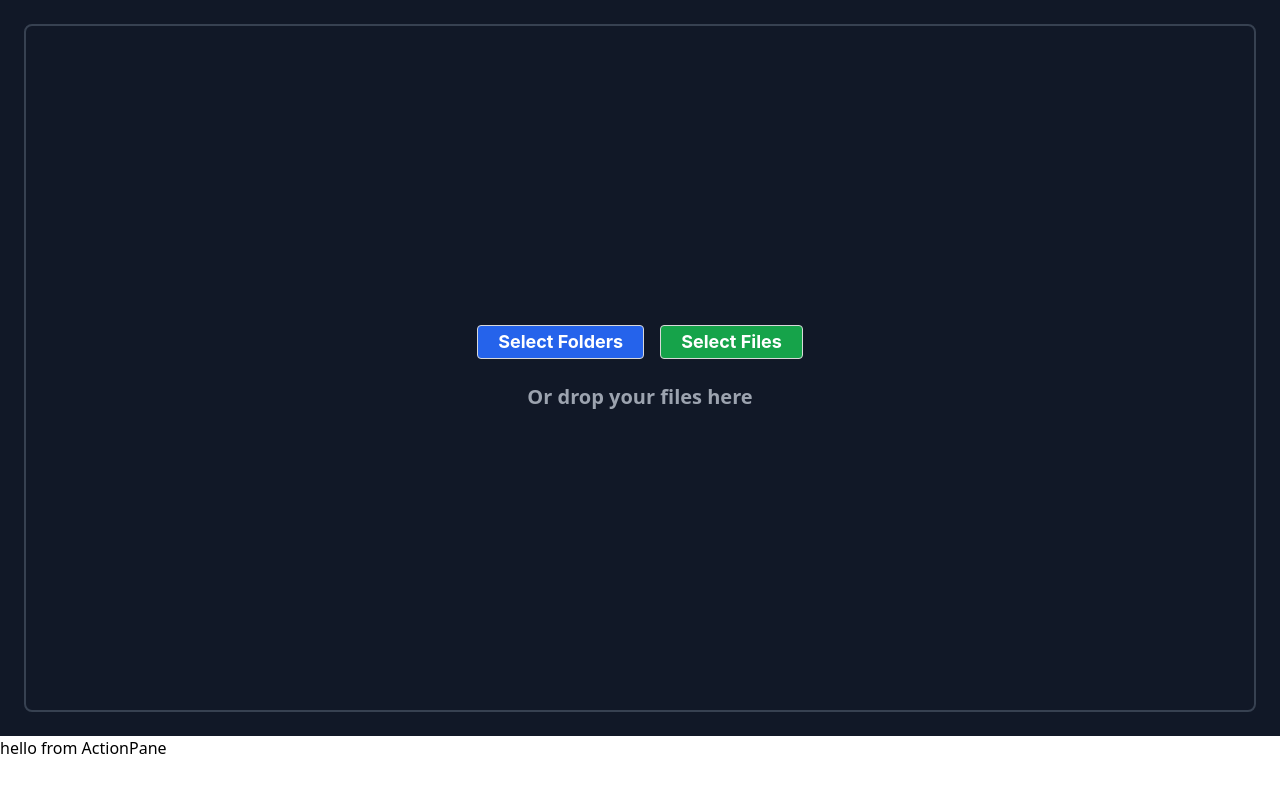
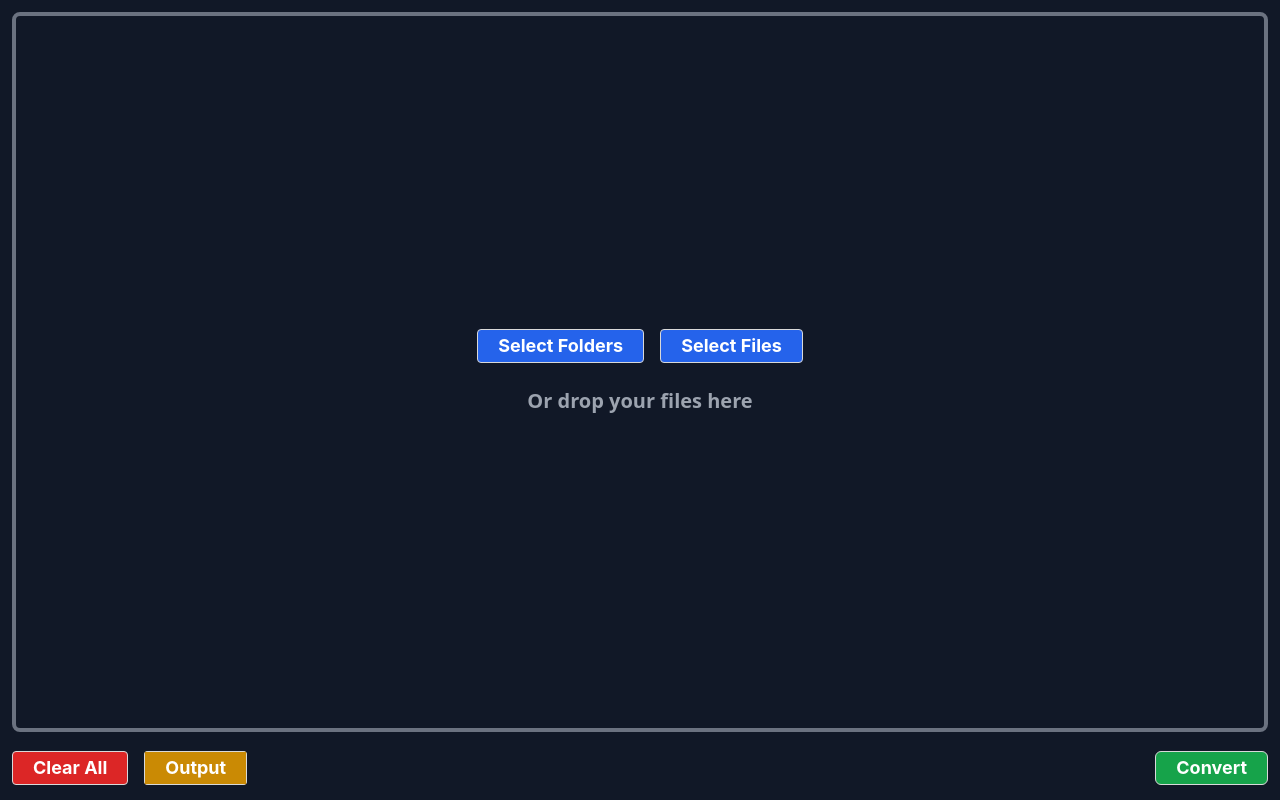
Before and after one commit to lotanbar/MediaMagic, a React (Vite) app: page / in a window 1280 px wide. Built offline with nearby package versions, Linux system fonts and the light colour scheme.

Commit message:
refactor: :lipstick: ActionPane

```diff
--- a/src/main/utils.ts
+++ b/src/main/utils.ts
@@ -1,5 +1,6 @@
 import path from 'path'
 import { getVideoDurationInSeconds } from 'get-video-duration'
+import { DirItem } from '../types'
 
 export function isValidExt(filePath: string): string | null {
   const validExt: Record<string, string[]> = {
@@ -36,3 +37,7 @@ export async function getDuration(filePath: string): Promise<string> {
     throw err
   }
 }
+
+export async function convertExplorer(explorer: DirItem[], outputDir: string) {
+  console.log('hello from convertExplorer in utils.ts')
+}
--- a/src/renderer/src/ExplorerContext.tsx
+++ b/src/renderer/src/ExplorerContext.tsx
@@ -1,13 +1,89 @@
 import React, { createContext, useState, useContext } from 'react'
 import { DirItem, ExplorerContextType } from '../../types'
+import { notification } from 'antd'
+import { InfoCircleOutlined } from '@ant-design/icons'
 
 const ExplorerContext = createContext<ExplorerContextType | undefined>(undefined)
 
 export const ExplorerProvider: React.FC<{ children: React.ReactNode }> = ({ children }) => {
   const [explorer, setExplorer] = useState<DirItem[]>([])
 
+  // Config 'no children' notification
+  const showEmptyFolderNotification = (): void => {
+    notification.info({
+      message: 'Empty Folder',
+      description: 'This folder does not contain any items.',
+      icon: <InfoCircleOutlined style={{ color: '#1890ff' }} />,
+      placement: 'topRight',
+      duration: 3
+    })
+  }
+
+  // Those function are quite complex. I won't lie, I mostly used Claude for those, which is why I made sure to place descriptive comments
+  const expandFolder = (index: number, depth: number): void => {
+    setExplorer((prevExplorer) => {
+      // Main function to update the explorer structure
+      const updateExplorer = (items: DirItem[], currentDepth: number): DirItem[] => {
+        return items.map((item, i) => {
+          if (i === index && currentDepth === depth) {
+            if (!item.children || item.children.length === 0) {
+              showEmptyFolderNotification()
+              return item // Don't toggle if empty
+            }
+            const newIsExpanded = !item.isExpanded
+            return {
+              ...item,
+              isExpanded: newIsExpanded,
+              // If expanding, keep children as is. If collapsing, collapse all subfolders
+              children: newIsExpanded ? item.children : collapseAll(item.children)
+            }
+          }
+          if (item.children) {
+            return { ...item, children: updateExplorer(item.children, currentDepth + 1) }
+          }
+          return item
+        })
+      }
+
+      // Start the update process from the top level
+      return updateExplorer(prevExplorer, 0)
+    })
+  }
+
+  // Helper function to recursively collapse all subfolders
+  const collapseAll = (items: DirItem[] | undefined): DirItem[] | undefined => {
+    return items?.map((item) => ({
+      ...item,
+      isExpanded: false,
+      children: collapseAll(item.children)
+    }))
+  }
+
+  const deleteItem = (index: number, depth: number): void => {
+    setExplorer((prevExplorer) => {
+      // Recursive function to update the explorer structure
+      const updateExplorer = (items: DirItem[], currentDepth: number): DirItem[] => {
+        return items.filter((item, i) => {
+          // If this is the item to delete, remove it by returning false
+          if (i === index && currentDepth === depth) {
+            return false
+          }
+          // If item has children, recursively update them
+          if (item.children) {
+            item.children = updateExplorer(item.children, currentDepth + 1)
+          }
+          // Keep all other items
+          return true
+        })
+      }
+
+      // Start the update process from the top level
+      return updateExplorer(prevExplorer, 0)
+    })
+  }
+
   return (
-    <ExplorerContext.Provider value={{ explorer, setExplorer }}>
+    <ExplorerContext.Provider value={{ explorer, setExplorer, expandFolder, deleteItem }}>
       {children}
     </ExplorerContext.Provider>
   )
--- a/src/renderer/src/comps/ActionPane.tsx
+++ b/src/renderer/src/comps/ActionPane.tsx
@@ -1,3 +1,83 @@
+import { useState } from 'react'
+import { cloneDeep } from 'lodash'
+import { useExplorer } from '../ExplorerContext'
+import { Button, Input, notification } from 'antd'
+import { InfoCircleOutlined } from '@ant-design/icons'
+
 export default function ActionPane(): JSX.Element {
-  return <div>hello from ActionPane</div>
+  const [outputDir, setOutputDir] = useState<string>('')
+
+  const { explorer, setExplorer } = useExplorer()
+
+  // Config 'no selected files' notification
+  const showSelectedFilesNotification = (): void => {
+    notification.info({
+      message: 'No Content Loaded',
+      description: 'Please load content using one of the methods above',
+      icon: <InfoCircleOutlined style={{ color: '#1890ff' }} />,
+      placement: 'topRight',
+      duration: 3
+    })
+  }
+
+  const handleSelectOutputDir = async (): Promise<void> => {
+    console.log('hello from output dir')
+    const res = await window.electron.ipcRenderer.invoke('SELECT_OUTPUT_DIR')
+    console.log('res is front', res)
+    setOutputDir(res)
+  }
+
+  const handleConvertExplorer = async (): Promise<void> => {
+    // Clone explorer
+    if (explorer.length > 0) {
+      const clonedExplorer = cloneDeep(explorer);  // Properly cloning the explorer
+      const props = { clonedExplorer, outputDir };  // Create props object with cloned explorer
+      console.log('sending', props)
+      const res = await window.electron.ipcRenderer.invoke('CONVERT_EXPLORER', {
+        clonedExplorer,
+        outputDir
+      })
+    } else {
+      showSelectedFilesNotification()
+    }
+  }
+
+  return (
+    <div className='w-full h-[7%] pb-2 px-3 bg-gray-900 flex justify-between items-center'>
+      <div className="flex flex-row items-center gap-4">
+        <Button
+          onClick={() => {
+            setExplorer([]);
+            setOutputDir('');
+          }}
+          className="bg-red-600 transition-colors duration-500 text-white text-lg font-bold px-5 py-4 rounded"
+        >
+          Clear All
+        </Button>
+        <div className="flex flex-row rounded overflow-hidden">
+          <Button
+            onClick={handleSelectOutputDir}
+            className="bg-yellow-600 transition-colors duration-500 text-white text-lg font-bold px-5 py-4 rounded-none"
+          >
+            Output
+          </Button>
+          <div
+            className={`transition-all duration-500 ease-in-out overflow-hidden ${outputDir.length > 0 ? 'w-[400px]' : 'w-0'}`}
+          >
+            <Input
+              placeholder="Select Output"
+              className="h-full rounded-none font-bold text-lg"
+              value={outputDir}
+            />
+          </div>
+        </div>
+      </div>
+      <Button
+        onClick={handleConvertExplorer}
+        className='bg-green-600 transition-colors duration-500 text-white text-lg font-bold px-5 py-4'
+      >
+        Convert
+      </Button>
+    </div>
+  )
 }
--- a/src/renderer/src/comps/FileView.tsx
+++ b/src/renderer/src/comps/FileView.tsx
@@ -1,6 +1,5 @@
 import { useState, Fragment } from 'react'
-import { Button, notification } from 'antd'
-import { InfoCircleOutlined } from '@ant-design/icons'
+import { Button } from 'antd'
 import { DirItem } from '../../../types'
 import { FaTrash, FaChevronDown, FaChevronRight } from 'react-icons/fa'
 import { useExplorer } from '../ExplorerContext'
@@ -8,18 +7,7 @@ import { useExplorer } from '../ExplorerContext'
 export default function FileView(): JSX.Element {
   const [dragOverScreen, setDragOverScreen] = useState<boolean>(false)
 
-  const { explorer, setExplorer } = useExplorer()
-
-  // Config 'no children' notification
-  const showEmptyFolderNotification = (): void => {
-    notification.info({
-      message: 'Empty Folder',
-      description: 'This folder does not contain any items.',
-      icon: <InfoCircleOutlined style={{ color: '#1890ff' }} />,
-      placement: 'topRight',
-      duration: 3
-    })
-  }
+  const { explorer, setExplorer, expandFolder, deleteItem } = useExplorer()
 
   const handleDragOver = (e: React.DragEvent<HTMLDivElement>): void => {
     e.preventDefault()
@@ -48,75 +36,12 @@ export default function FileView(): JSX.Element {
     setExplorer(res)
   }
 
-  // Those function are quite complex. I won't lie, I mostly used Claude for those, which is why I made sure to place descriptive comments
-  const expandFolder = (index: number, depth: number): void => {
-    setExplorer((prevExplorer) => {
-      // Main function to update the explorer structure
-      const updateExplorer = (items: DirItem[], currentDepth: number): DirItem[] => {
-        return items.map((item, i) => {
-          if (i === index && currentDepth === depth) {
-            if (!item.children || item.children.length === 0) {
-              showEmptyFolderNotification()
-              return item // Don't toggle if empty
-            }
-            const newIsExpanded = !item.isExpanded
-            return {
-              ...item,
-              isExpanded: newIsExpanded,
-              // If expanding, keep children as is. If collapsing, collapse all subfolders
-              children: newIsExpanded ? item.children : collapseAll(item.children)
-            }
-          }
-          if (item.children) {
-            return { ...item, children: updateExplorer(item.children, currentDepth + 1) }
-          }
-          return item
-        })
-      }
-
-      // Helper function to recursively collapse all subfolders
-      const collapseAll = (items: DirItem[] | undefined): DirItem[] | undefined => {
-        return items?.map((item) => ({
-          ...item,
-          isExpanded: false,
-          children: collapseAll(item.children)
-        }))
-      }
-
-      // Start the update process from the top level
-      return updateExplorer(prevExplorer, 0)
-    })
-  }
-
-  const deleteItem = (index: number, depth: number): void => {
-    setExplorer((prevExplorer) => {
-      // Recursive function to update the explorer structure
-      const updateExplorer = (items: DirItem[], currentDepth: number): DirItem[] => {
-        return items.filter((item, i) => {
-          // If this is the item to delete, remove it by returning false
-          if (i === index && currentDepth === depth) {
-            return false
-          }
-          // If item has children, recursively update them
-          if (item.children) {
-            item.children = updateExplorer(item.children, currentDepth + 1)
-          }
-          // Keep all other items
-          return true
-        })
-      }
-
-      // Start the update process from the top level
-      return updateExplorer(prevExplorer, 0)
-    })
-  }
-
   const renderDirItems = (items: DirItem[], depth: number = 0): JSX.Element[] => {
     return items.map((dir: DirItem, index: number) => (
       <Fragment key={`${depth}-${index}`}>
         <tr className="border-b border-gray-700 hover:bg-gray-800">
           <td className="p-3 w-24 text-lg">
-            <div className="flex items-center justify-between">
+            <div style={{ paddingLeft: `${depth * 20}px` }} className="flex items-center">
               {dir.type === 'folder' && dir.children ? (
                 <Button
                   onClick={() => expandFolder(index, depth)}
@@ -129,7 +54,7 @@ export default function FileView(): JSX.Element {
               )}
               <Button
                 onClick={() => deleteItem(index, depth)}
-                className="bg-red-600 hover:bg-red-700 text-white p-2 rounded"
+                className="bg-red-600 hover:bg-red-700 text-white p-2 rounded ml-2"
               >
                 <FaTrash size={14} />
               </Button>
@@ -154,16 +79,16 @@ export default function FileView(): JSX.Element {
   }
 
   return (
-    <div className="bg-gray-900 text-gray-100 h-[92%] p-6">
+    <div className="bg-gray-900 text-gray-100 h-[93%] p-3 overflow-y-auto">
       {explorer.length === 0 ? (
         <div
           onDragOver={handleDragOver}
           onDragLeave={handleDragLeave}
           onDrop={handleDrop}
-          className={`w-full h-full border-2 ${
+          className={`w-full h-full border-4 ${
             dragOverScreen
               ? 'border-dashed border-blue-400 bg-gray-800'
-              : 'border-solid border-gray-700'
+              : 'border-solid border-gray-500'
           } rounded-lg flex justify-center items-center transition-all duration-300`}
         >
           {dragOverScreen ? (
@@ -173,13 +98,13 @@ export default function FileView(): JSX.Element {
               <div className="flex justify-center space-x-4 mb-6">
                 <Button
                   onClick={() => importDirs('folder')}
-                  className="bg-blue-600 hover:bg-blue-700 transition-colors duration-700 text-white text-lg font-bold px-5 py-4 rounded"
+                  className="bg-blue-600 duration-500 text-white text-lg font-bold px-5 py-4 rounded"
                 >
                   Select Folders
                 </Button>
                 <Button
                   onClick={() => importDirs('file')}
-                  className="bg-green-600 hover:bg-green-700 transition-colors duration-700 text-white text-lg font-bold px-5 py-4 rounded"
+                  className="bg-blue-600 duration-500 text-white text-lg font-bold px-5 py-4 rounded"
                 >
                   Select Files
                 </Button>
--- a/src/types.ts
+++ b/src/types.ts
@@ -12,4 +12,6 @@ export type DirItem = {
 export type ExplorerContextType = {
   explorer: DirItem[]
   setExplorer: React.Dispatch<React.SetStateAction<DirItem[]>>
+  expandFolder: (index: number, depth: number) => void
+  deleteItem: (index: number, depth: number) => void
 }
```
Also changed, not shown: src/main/ipc.ts (+23 -1 lines).
